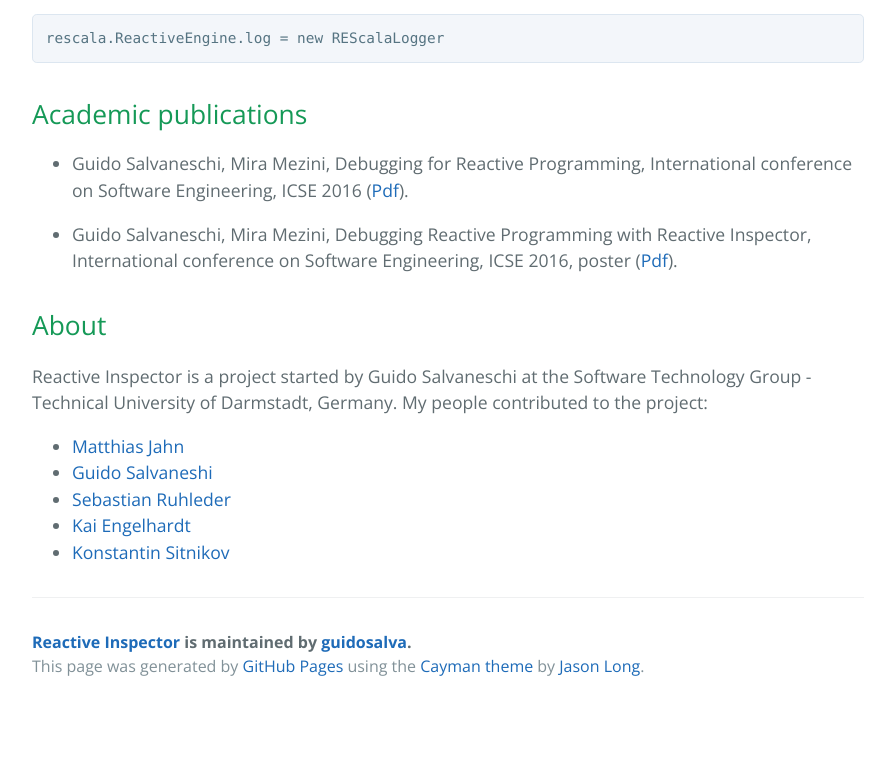
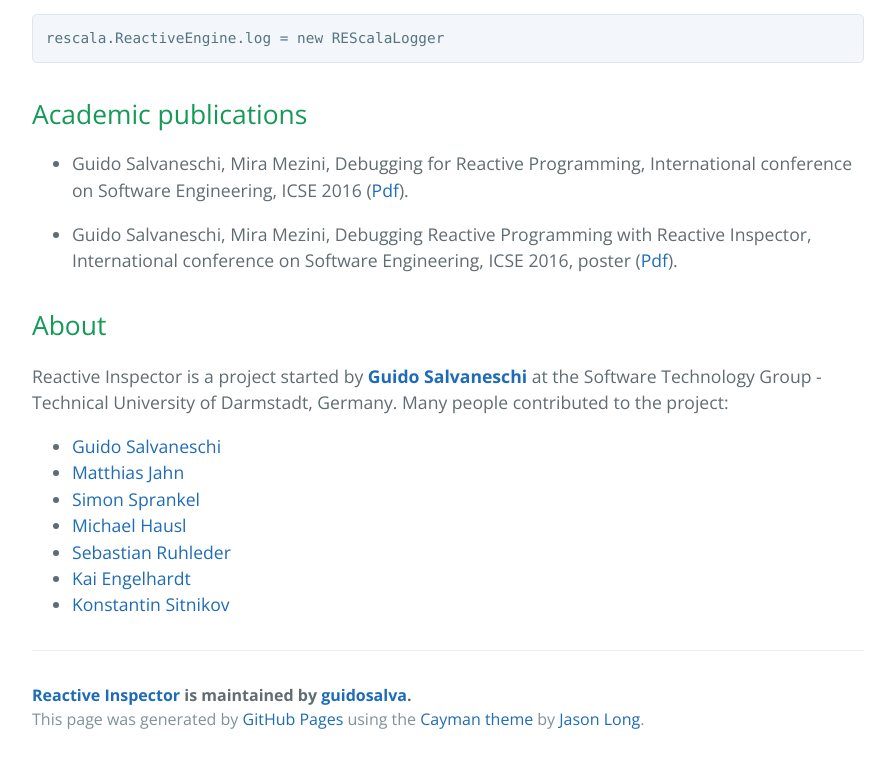
Before and after one commit to guidosalva/reactive-inspector, a plain HTML site: page index.html in a window 1280 px wide. Shown: the part 5899-6662 px from the top of the page, without its empty margins (192-1087 px from the left). Before the commit the page ends 6609 px from the top, so only its background shows below. Drawn offline with nearby package versions, Linux system fonts and the light colour scheme.

Commit message:
Create gh-pages branch via GitHub

```diff
--- a/index.html
+++ b/index.html
@@ -151,11 +151,13 @@ Go right to the place were the program was interrupted and find the bug that you
 <h2>
 <a id="about" class="anchor" href="#about" aria-hidden="true"><span aria-hidden="true" class="octicon octicon-link"></span></a>About</h2>
 
-<p>Reactive Inspector is a project started by Guido Salvaneschi at the Software Technology Group - Technical University of Darmstadt, Germany. My people contributed to the project:</p>
+<p>Reactive Inspector is a project started by <strong><a href="http://www.guidosalvaneschi.com">Guido Salvaneschi</a></strong> at the Software Technology Group - Technical University of Darmstadt, Germany. Many people contributed to the project:</p>
 
 <ul>
+<li><a href="https://github.com/guidosalva">Guido Salvaneschi</a></li>
 <li><a href="https://github.com/m1c3">Matthias Jahn</a></li>
-<li><a href="https://github.com/guidosalva">Guido Salvaneshi</a></li>
+<li><a href="https://github.com/sprankhub">Simon Sprankel</a></li>
+<li><a href="https://github.com/Wallaby1999">Michael Hausl</a></li>
 <li><a href="https://github.com/ruhleder">Sebastian Ruhleder</a></li>
 <li><a href="https://github.com/kaiengelhardt">Kai Engelhardt</a></li>
 <li><a href="https://github.com/KonstantinSitnikov">Konstantin Sitnikov</a></li>
```
Also changed, not shown: params.json (+1 -1 lines).
